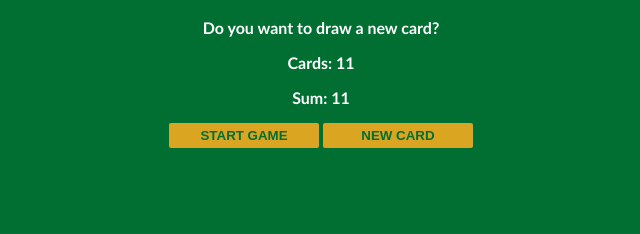
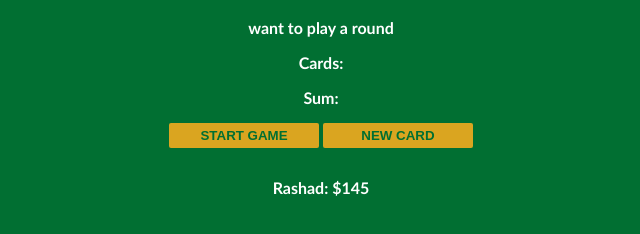
Before and after one commit to urivat/BlackJack, a website built with webpack: page index.html in a window 1280 px wide. Both pictures are taken after a click on the button "NEW CARD". Shown: the part 50-284 px from the top of the page, without its empty margins (319-959 px from the left). Built offline with nearby package versions, Linux system fonts and the light colour scheme.

Commit message:
added a player object

```diff
--- a/index.html
+++ b/index.html
@@ -9,6 +9,7 @@
         <p id="sum-el">Sum:</p>
         <button onclick="startGame()">START GAME</button>
         <button onclick="newCard()">NEW CARD</button>
+        <p id="player-el"></p>
         <script src="index.js"></script>
     </body>
 </html>
--- a/index.js
+++ b/index.js
@@ -7,7 +7,14 @@ let messageEl = document.getElementById("message-el");
 let sumEl = document.getElementById("sum-el");
 let cardsEl = document.querySelector("#cards-el");
 
+let player = {
+  name: 'Rashad',
+  chips: 145
+}
 // Create a function, getRandomCard(), that always returns the number 5
+let playerEl = document.getElementById('player-el')
+playerEl.textContent = player.name + ": $" + player.chips
+
 
 function startGame() {
     isAlive = true;
@@ -45,9 +52,12 @@ for (let i = 0 ; i < cards.length; i++){
   sumEl.textContent = "Sum: " + sum;
 }
 function newCard() {
-  let card = getRandomCard();
-  sum += card;
-  cards.push(card);
-  console.log(cards);
-  renderGame();
+    if (isAlive === true && hasBlackJack=== false){
+    let card = getRandomCard();
+    sum += card;
+    cards.push(card);
+    console.log(cards);
+    renderGame();
+    }
+
 }
```
